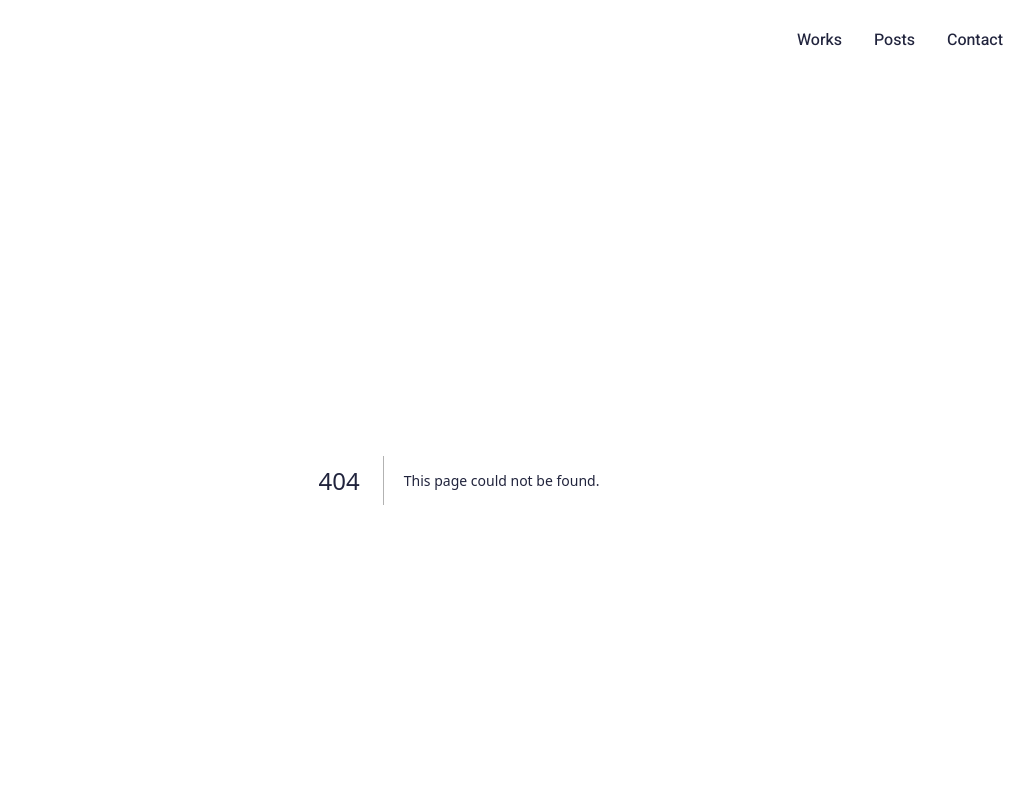
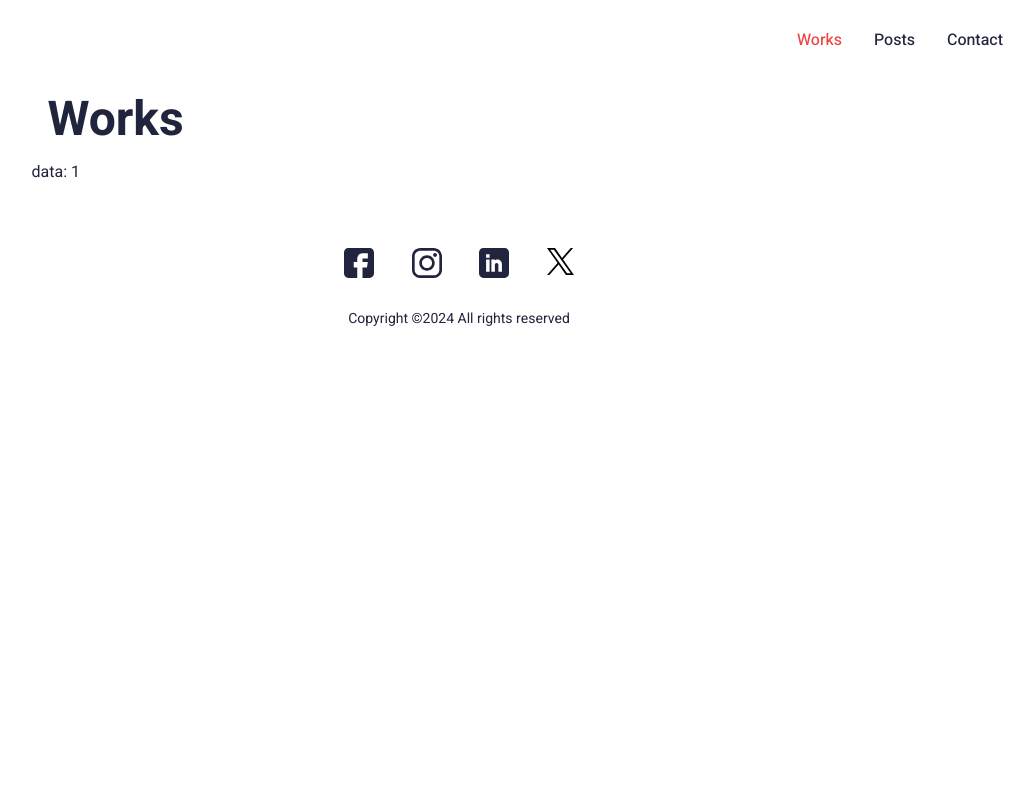
Before and after one commit to krasnoff/my-personal-web-app, a Next.js app: page /works/1 in a window 1280 px wide. Before the commit this address had no page. Shown: the top 800 px of the page, without its empty margins (181-1215 px from the left). Built offline with nearby package versions, Linux system fonts and the light colour scheme.

Commit message:
add work an post pages

```diff
--- /dev/null
+++ b/app/posts/[id]/page.tsx
@@ -0,0 +1,10 @@
+export default function Page({ params }: { params: { id: string } }) {
+    return (
+        <>
+            <div className="mx-auto max-w-innerFrame font-bold text-5xl pl-4 mt-4">Posts</div>
+            <div className="mx-auto max-w-innerFrame flex items-stretch mt-4 flex-col">
+                data: {params.id}
+            </div>
+        </>
+    );
+}
--- /dev/null
+++ b/app/works/[id]/page.tsx
@@ -0,0 +1,10 @@
+export default function Page({ params }: { params: { id: string } }) {
+    return (
+        <>
+            <div className="mx-auto max-w-innerFrame font-bold text-5xl pl-4 mt-4">Works</div>
+            <div className="mx-auto max-w-innerFrame flex items-stretch mt-4 flex-col">
+                data: {params.id}
+            </div>
+        </>
+    );
+}
--- a/components/headerNavigation.tsx
+++ b/components/headerNavigation.tsx
@@ -9,9 +9,9 @@ export default function HeaderNavigation() {
     return (
         <>
             <div className="mx-auto max-w-outerFrame h-20 flex items-center justify-end font-medium">
-                <Link className={pathName === '/works' ? 'mr-8 cursor-pointer text-red-500' : 'mr-8 cursor-pointer'} href="/works">Works</Link>
-                <Link className={pathName === '/posts' ? 'mr-8 cursor-pointer text-red-500' : 'mr-8 cursor-pointer'} href="/posts">Posts</Link>
-                <Link className={pathName === '/contact' ? 'mr-8 cursor-pointer text-red-500' : 'mr-8 cursor-pointer'} href="/contact">Contact</Link>
+                <Link className={pathName.indexOf('/works') > -1 ? 'mr-8 cursor-pointer text-red-500' : 'mr-8 cursor-pointer'} href="/works">Works</Link>
+                <Link className={pathName.indexOf('/posts') > -1 ? 'mr-8 cursor-pointer text-red-500' : 'mr-8 cursor-pointer'} href="/posts">Posts</Link>
+                <Link className={pathName.indexOf('/contact') > -1 ? 'mr-8 cursor-pointer text-red-500' : 'mr-8 cursor-pointer'} href="/contact">Contact</Link>
             </div>
         </>
     );
--- a/components/post.tsx
+++ b/components/post.tsx
@@ -1,4 +1,5 @@
 import { Posts } from "@/interfaces/posts";
+import Link from "next/link";
 
 interface Props {
     post: Posts
@@ -6,12 +7,12 @@ interface Props {
 
 export default function Post(props: Props) {
     return (
-        <>
+        <Link href={`/posts/${props.post.id}`}>
             <div className="font-bold text-[1.625rem] line-clamp-2">{props.post.title}</div>
                 <div className=" pt-[1.2rem] pb-[1.2rem]">{props.post.publishDate as string}   |   {props.post.keyWords}</div>
                 <div className="line-clamp-4">
                 {props.post.text}
             </div>
-        </>
+        </Link>
     );
 }
--- a/components/work.tsx
+++ b/components/work.tsx
@@ -1,4 +1,5 @@
 import { Projects } from "@/interfaces/projects";
+import Link from "next/link";
 
 interface Props {
     workItem: Projects
@@ -6,7 +7,7 @@ interface Props {
 
 export default function Works(props: Props) {
     return (
-        <>
+        <Link href={`/works/${props.workItem.id}`}>
             <div key={props.workItem.id} className="flex grow mx-auto max-w-innerFrame pb-[0.875rem] mb-[1.9375rem] border-b">
               <div className="basis-1/5"><img src="/img/1_TSeWgZynzkbsF783uNeO3Q.webp" className="w-full rounded"></img></div>
               <div className="basis-4/5 pl-[1.125rem]">
@@ -20,6 +21,6 @@ export default function Works(props: Props) {
                 </div>
               </div>
             </div>
-        </>
+        </Link>
     );
 }
```
